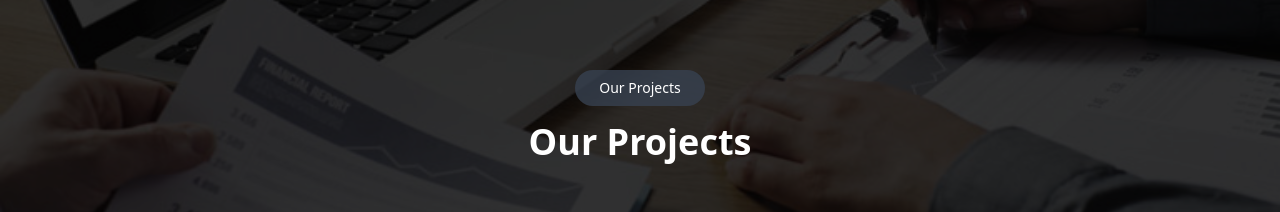
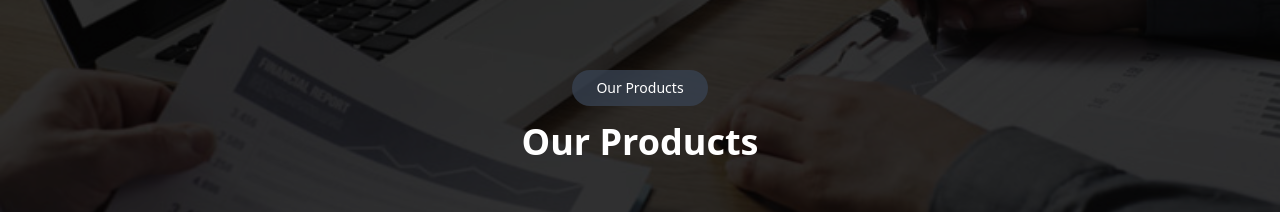
Before and after one commit to photonsoftwares/rtechnosyswebsite, a React (Create React App) app: page /products in a window 1280 px wide. Shown: the part 172-384 px from the top of the page. Built offline with nearby package versions, Linux system fonts and the light colour scheme.

Commit message:
new web design

```diff
--- a/src/components/NavbarProjects.js
+++ b/src/components/NavbarProjects.js
@@ -38,10 +38,10 @@ const NavbarProjects = () => {
       {/* Centered Text */}
       <div className="relative z-10 flex flex-col items-center justify-center flex-grow">
         <span className="px-6 py-2 bg-gray-700 bg-opacity-80 text-white rounded-full text-sm">
-          Our Projects
+          Our Products
         </span>
         <h1 className="mt-4 text-3xl md:text-4xl font-bold text-white">
-          Our Projects
+          Our Products
         </h1>
       </div>
     </div>
```
